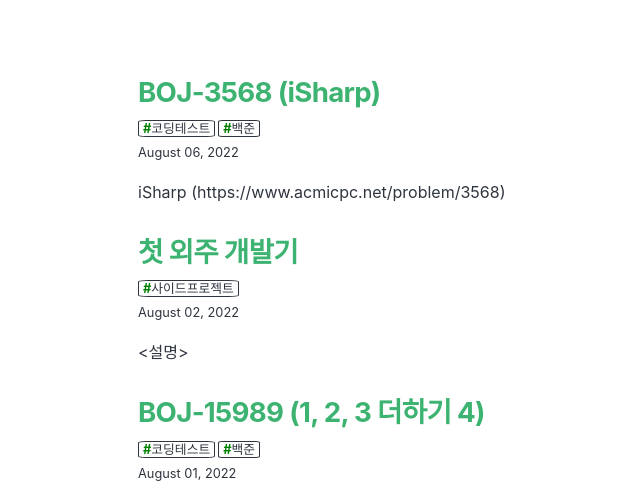
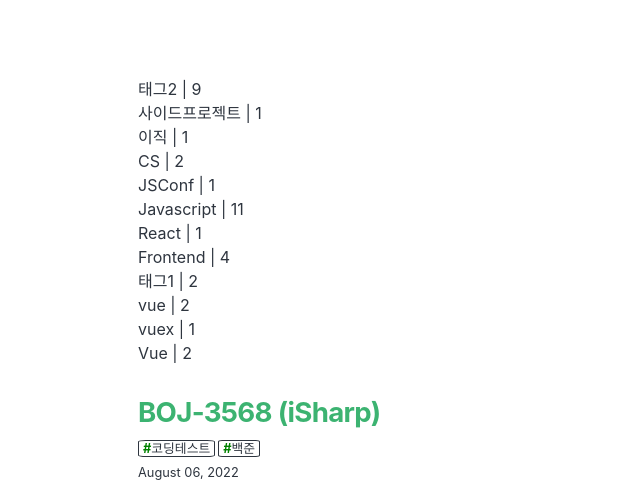
Before and after one commit to dding-g/dding-g.github.io, a Gatsby site: page / in a window 1280 px wide. Shown: the part 290-786 px from the top of the page, without its empty margins (74-714 px from the left). Built offline with nearby package versions, Linux system fonts and the light colour scheme; Gatsby itself is replaced by a stand-in of ours; a web font is replaced by a local one.

Commit message:
feat(tag): tag 출력 틀

```diff
--- /dev/null
+++ b/src/components/Tags.jsx
@@ -0,0 +1,42 @@
+/**
+ * Bio component that queries for data
+ * with Gatsby's useStaticQuery component
+ *
+ * See: https://www.gatsbyjs.com/docs/use-static-query/
+ */
+
+import * as React from "react"
+import { useStaticQuery, graphql } from "gatsby"
+import { StaticImage } from "gatsby-plugin-image"
+
+const Tags = () => {
+  const CODING_TEST_TAG = ["백준", "코딩테스트", "코테", "프로그래머스", "BOJ"]
+
+  const data = useStaticQuery(graphql`
+    query TagQuery {
+      allMarkdownRemark {
+        nodes {
+          frontmatter {
+            tags
+          }
+        }
+      }
+    }
+  `)
+
+  const tags = {}
+
+  data.allMarkdownRemark.nodes.forEach(node => {
+    for (const tag of node.frontmatter.tags) {
+      if (CODING_TEST_TAG.includes(tag)) continue
+      if (tags[tag]) tags[tag] += 1
+      else tags[tag] = 1
+    }
+  })
+
+  console.log(tags)
+
+  return Object.keys(tags).map(key => <div>{`${key} | ${tags[key]}`}</div>)
+}
+
+export default Tags
--- a/src/pages/index.js
+++ b/src/pages/index.js
@@ -4,6 +4,7 @@ import { Link, graphql } from "gatsby"
 import Bio from "../components/bio"
 import Layout from "../components/layout"
 import Seo from "../components/seo"
+import Tags from "../components/Tags"
 
 const BlogIndex = ({ data, location }) => {
   const siteTitle = data.site.siteMetadata?.title || `Title`
@@ -23,6 +24,7 @@ const BlogIndex = ({ data, location }) => {
     <Layout location={location} title={siteTitle}>
       <Seo title="모든 포스트" />
       <Bio />
+      <Tags />
       <ol style={{ listStyle: `none` }}>
         {posts.map(post => {
           const title = post.frontmatter.title || post.fields.slug
```
